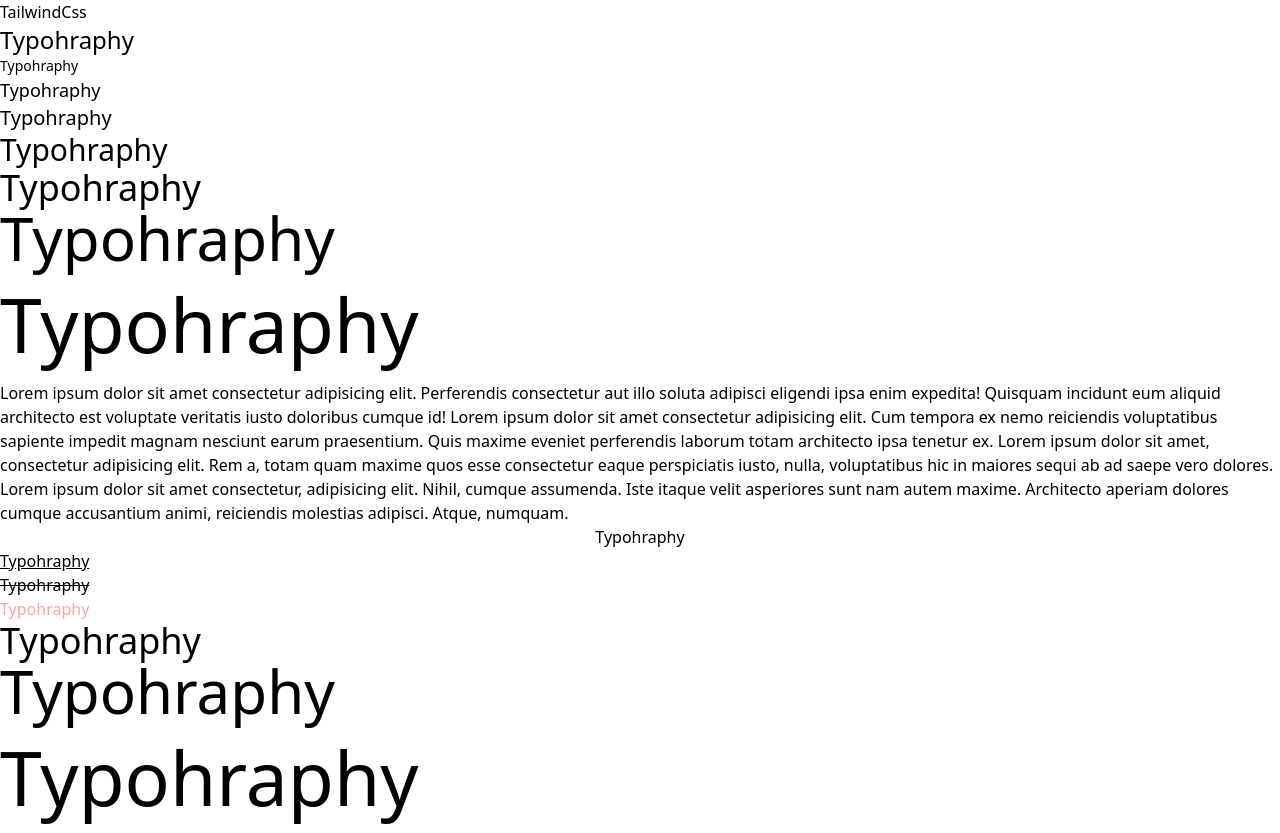
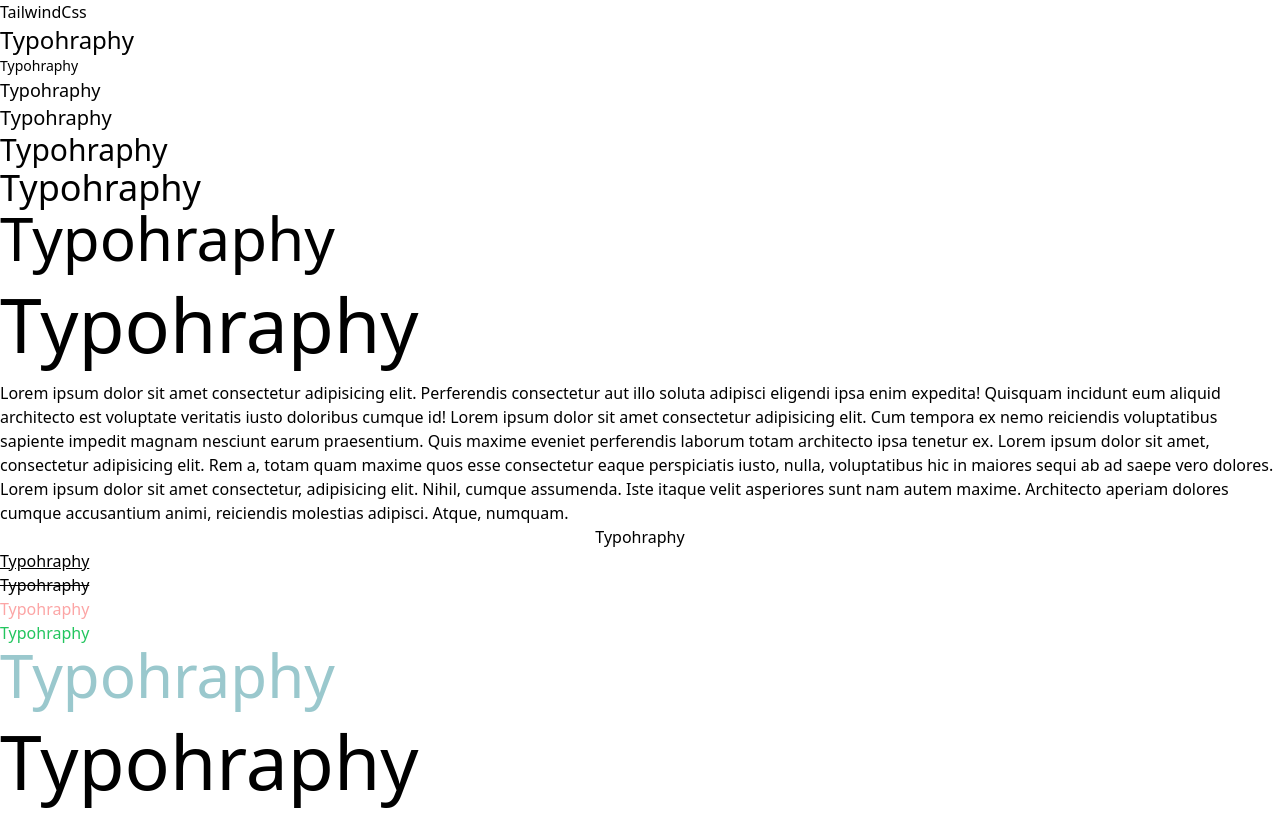
Before and after one commit to rngnnn/RC-19-tailwindcss, a React (Create React App) app: page / in a window 1280 px wide. Built offline with nearby package versions, Linux system fonts and the light colour scheme.

Commit message:
Typography

```diff
--- a/src/components/Typography.jsx
+++ b/src/components/Typography.jsx
@@ -25,8 +25,8 @@ Lorem ipsum dolor sit amet consectetur, adipisicing elit. Nihil, cumque assumend
         <p className='underline' >Typohraphy</p>
         <p className='line-through' >Typohraphy</p>
         <p className='text-red-300' >Typohraphy</p>
-        <p className='text-4xl' >Typohraphy</p>
-        <p className='text-6xl' >Typohraphy</p>
+        <p className='text-green-500' >Typohraphy</p>
+        <p className='text-6xl text-[rgb(154,200,205)]' >Typohraphy</p>
         <p className='text-[75px]' >Typohraphy</p>
 
     </div>
```
